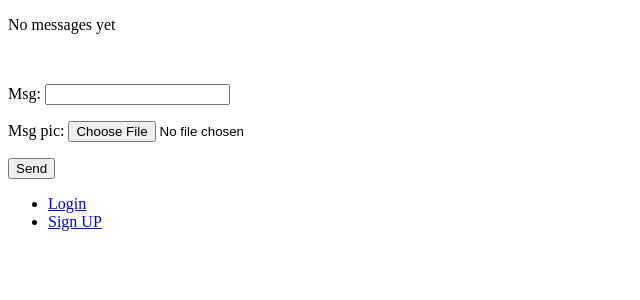
After one commit to Favouroked/pydev, a Django app: page /dev/send_msg/ in a window 1280 px wide. The commit adds this page. Shown: the top 300 px of the page, without its empty margins (0-640 px from the left). Run offline with Django 3.2, Linux system fonts and the light colour scheme.

Commit message:
Group discussion and Status Update updated

```diff
--- a/dev/forms.py
+++ b/dev/forms.py
@@ -1,7 +1,7 @@
 from django import forms
 from django.contrib.auth.models import User
 from django.contrib.auth.forms import UserCreationForm
-from dev.models import Message, UserProfile, Status
+from dev.models import Message, UserProfile, Status, Discussion
 
 class MessageForm(forms.ModelForm):
     subject = forms.CharField(max_length=128, help_text="Enter the subject of the message")
@@ -44,4 +44,11 @@ class StatusForm(forms.ModelForm):
 
     class Meta:
         model = Status
-        exclude = ('uploader',)
+        exclude = ('uploader', 'stat_id',)
+
+class DiscussionForm(forms.ModelForm):
+    msg_pic = forms.ImageField(required=False)
+
+    class Meta:
+        model = Discussion
+        exclude = ('sender',)
--- a/dev/models.py
+++ b/dev/models.py
@@ -26,8 +26,17 @@ class UserProfile(models.Model):
         return self.user.username
 class Status(models.Model):
     uploader = models.CharField(max_length=50)
-    status = models.TextField()
+    status = models.CharField(max_length=200)
     stat_pic = models.ImageField(upload_to='status_images', blank=True)
+    stat_id = models.IntegerField(default=0)
 
     def __str__(self):
         return self.uploader
+
+class Discussion(models.Model):
+    sender = models.CharField(max_length=50)
+    msg = models.CharField(max_length=200)
+    msg_pic = models.ImageField(upload_to='group_pic', blank=True)
+
+    def __str__(self):
+        return self.sender
--- a/dev/urls.py
+++ b/dev/urls.py
@@ -9,4 +9,6 @@ urlpatterns = [
     url(r'^show_profile/(?P<username>[a-zA-Z0-9]+)$', views.show_profile, name='show_profile'),
     url(r'^status/$', views.status, name='status'),
     url(r'^upload_status/$', views.upload_status, name='upload_status'),
+    url(r'^send_msg/$', views.send_discus, name='send_msg'),
+    url(r'^show_msg/$', views.show_discus, name='show_msg'),
 ]
--- a/dev/views.py
+++ b/dev/views.py
@@ -1,10 +1,11 @@
 from django.shortcuts import render, redirect
 from django.contrib.auth import login, authenticate
-from dev.forms import MessageForm, SignUpForm, UserProfileForm, StatusForm
-from dev.models import Message, UserProfile, Status
+from dev.forms import MessageForm, SignUpForm, UserProfileForm, StatusForm, DiscussionForm
+from dev.models import Message, UserProfile, Status, Discussion
 from django.contrib.auth.models import User
 
 # Create your views here.
+
 def index(request):
     user = request.user
     context_dict = {}
@@ -68,19 +69,43 @@ def show_profile(request, username):
 
 def status(request):
     status = Status.objects.all()
-    context_dict = {"status": status}
+    form = StatusForm()
+    context_dict = {"status": status, 'form': form}
     return render(request, "dev/status.html", context_dict)
 
 def upload_status(request):
+    status_id = 0
     if request.method == 'POST':
         form = StatusForm(request.POST, request.FILES)
         if form.is_valid():
+            status_id += 1
             stat = form.save(commit=False)
             stat.uploader = request.user.username
+            stat.stat_id = status_id
             stat.save()
-            return redirect('/')
+            return redirect('/dev/status/')
         else:
             print(form.errors)
     else:
         form = StatusForm()
     return render(request, 'dev/upload_status.html', {'form': form})
+
+def send_discus(request):
+    if request.method == 'POST':
+        form = DiscussionForm(request.POST, request.FILES)
+        if form.is_valid():
+            dis = form.save(commit=False)
+            dis.sender = request.user.username
+            dis.save()
+            return redirect('/dev/show_msg/')
+        else:
+            print(form.errors)
+    else:
+        form = DiscussionForm()
+    return render(request, 'dev/discussion.html', {'form': form})
+
+def show_discus(request):
+    msg = Discussion.objects.all()
+    form = DiscussionForm()
+    context_dict = {'msg': msg, 'form': form}
+    return render(request, 'dev/discussion.html', context_dict)
--- a/templates/dev/base.html
+++ b/templates/dev/base.html
@@ -13,7 +13,7 @@
     <li><a href="{% url 'profile_reg' %}">Update Profile</a></li>
     <li><a href="{% url 'show_profile' user.username %}">Show Profile</a></li>
     <li><a href="{% url 'status' %}">Status Updates</a></li>
-    <li><a href="{% url 'upload_status' %}">Upload Status</a></li>
+    <li><a href="{% url 'show_msg' %}">Group Discussion</a> </li>
     </ul>
 {% else %}
     <ul>
--- /dev/null
+++ b/templates/dev/discussion.html
@@ -0,0 +1,21 @@
+{% extends 'dev/base.html' %}
+{% block body_block %}
+    {% if msg %}
+        {% for m in msg %}
+            <ul>
+            <li>{{ m.sender }}: {{ m.msg }}<br>
+            {% if m.msg_pic %}
+                <img src="/media/{{ m.msg_pic }}">
+            {% endif %}</li>
+            </ul>
+        {% endfor %}
+    {% else %}
+        <p>No messages yet</p><br>
+    {% endif %}
+    <form role="form" id="discuss_form" method="post" enctype="multipart/form-data"
+              action="{% url 'send_msg' %}">
+        {% csrf_token %}
+        {{ form.as_p }}
+        <button type="submit" name="submit">Send</button>
+    </form>
+{% endblock %}
```
Also changed, not shown: templates/dev/status.html (+11 -1 lines), templates/dev/upload_status.html (deleted, +0 -10 lines), db.sqlite3, dev/migrations/0004_discussion.py (added), dev/migrations/0005_auto_20170813_1557.py (added), dev/migrations/0006_status_stat_id.py (added), dev/migrations/0007_statusid.py (added), dev/migrations/0008_delete_statusid.py (added), media/group_pic/programming.png (added), media/group_pic/ubuntu_linux_logo.png (added), media/status_images/programming_JvxsUeA.png (added), media/status_images/thumb4_7HbQMaD.jpg (added).
